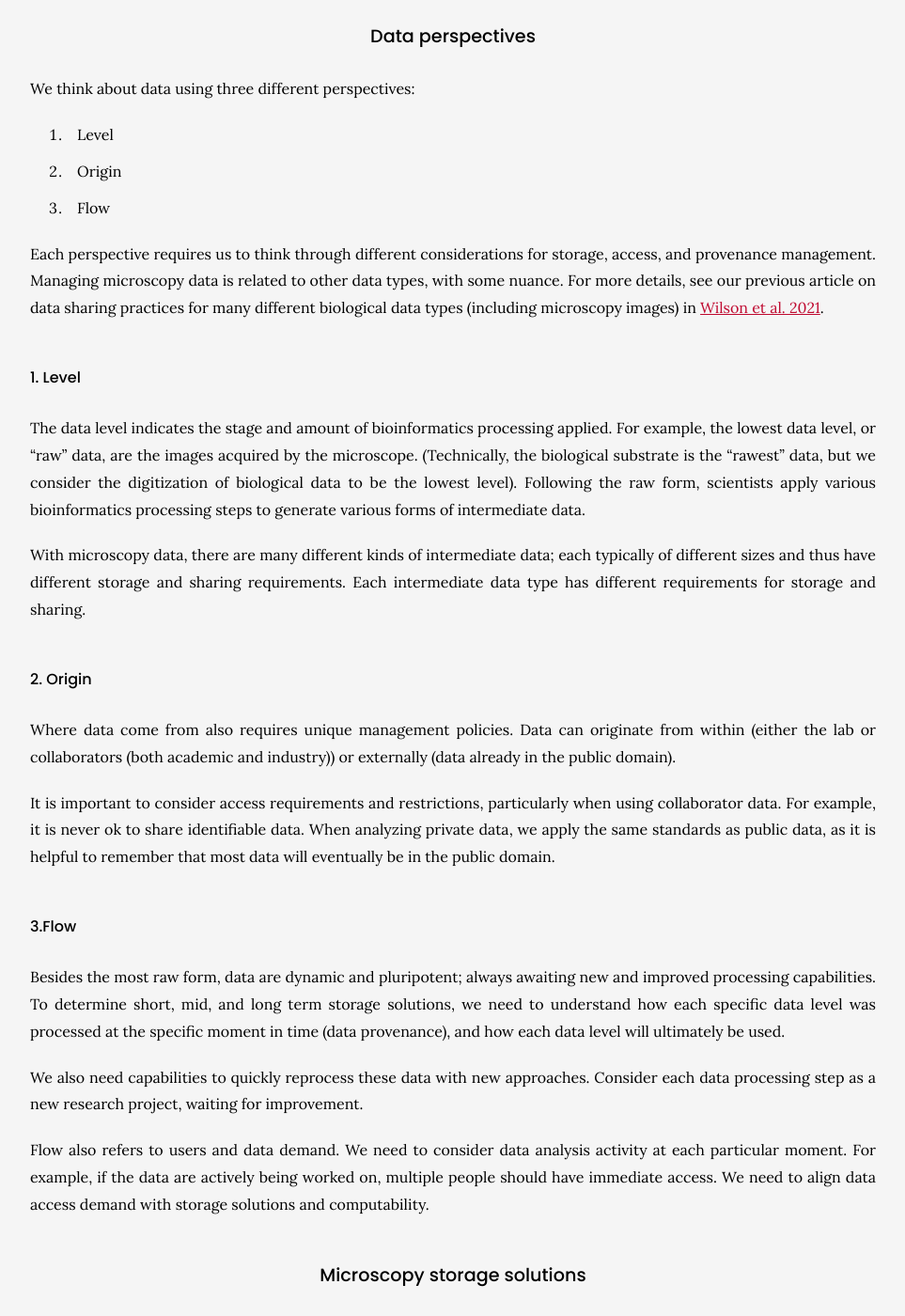
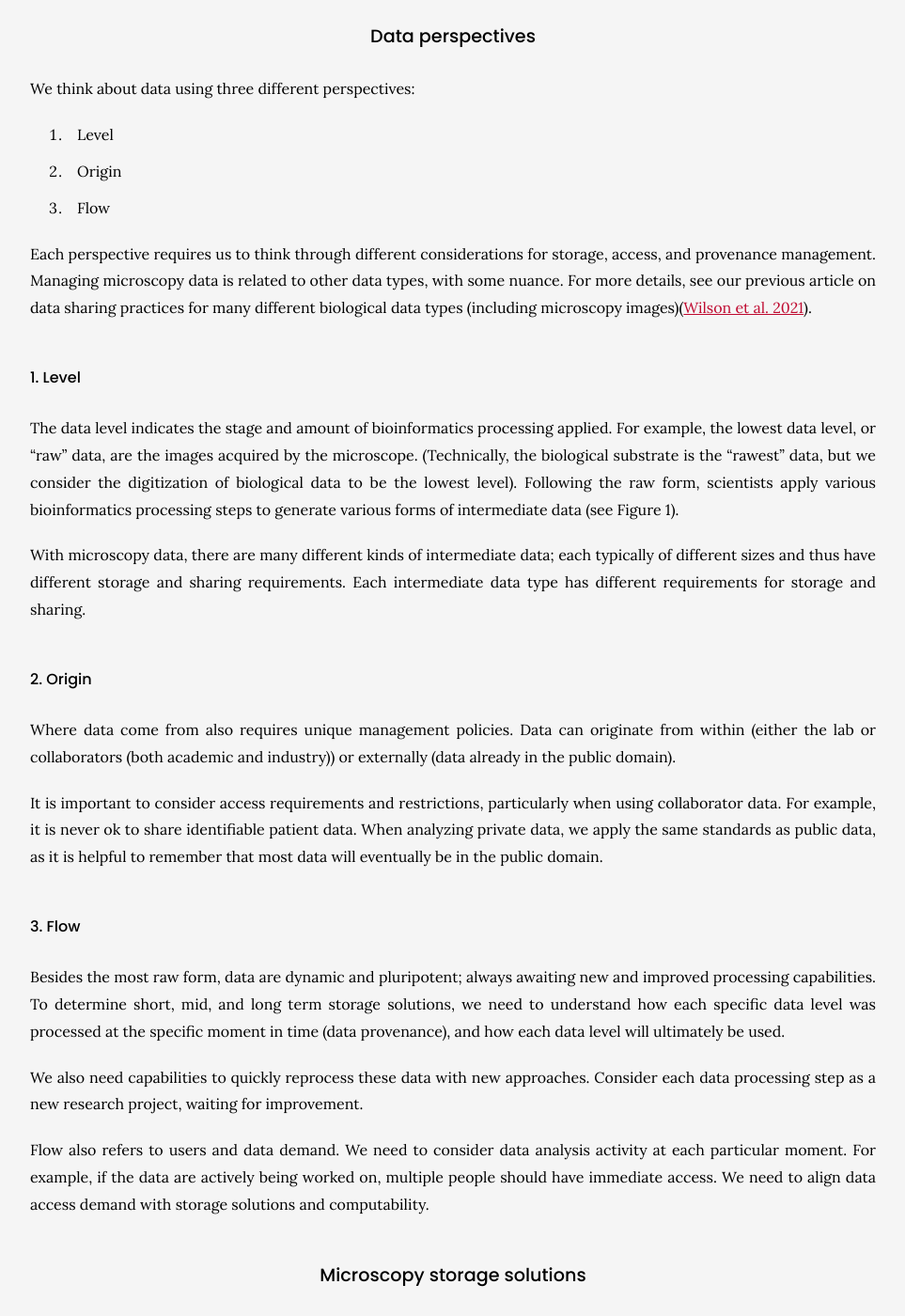
Before and after one commit to WayScience/waysciencelab.com, a Jekyll site: the page built from _posts/2022-06-01-datastrategy.md, in a window 1280 px wide and 1400 px high, scrolled down 612 px. Shown: the whole window at 94% size, without its empty margins (158-1121 px from the left). Built offline with Jekyll 4.4.1, drawn with Linux system fonts in a browser that asks for light colours; nearby versions of some CDN libraries.

Commit message:
edits and figure update

```diff
--- a/_posts/2022-06-01-datastrategy.md
+++ b/_posts/2022-06-01-datastrategy.md
@@ -21,14 +21,14 @@ We think about data using three different perspectives:
 
 Each perspective requires us to think through different considerations for storage, access, and provenance management.
 Managing microscopy data is related to other data types, with some nuance.
-For more details, see our previous article on data sharing practices for many different biological data types (including microscopy images) in [Wilson et al. 2021](https://doi.org/10.1002/1873-3468.14067).
+For more details, see our previous article on data sharing practices for many different biological data types (including microscopy images)([Wilson et al. 2021](https://doi.org/10.1002/1873-3468.14067)).
 
 #### 1. Level
 
 The data level indicates the stage and amount of bioinformatics processing applied.
 For example, the lowest data level, or “raw” data, are the images acquired by the microscope.
 (Technically, the biological substrate is the “rawest” data, but we consider the digitization of biological data to be the lowest level).
-Following the raw form, scientists apply various bioinformatics processing steps to generate various forms of intermediate data.
+Following the raw form, scientists apply various bioinformatics processing steps to generate various forms of intermediate data (see Figure 1).
 
 With microscopy data, there are many different kinds of intermediate data; each typically of different sizes and thus have different storage and sharing requirements.
 Each intermediate data type has different requirements for storage and sharing.
@@ -39,10 +39,10 @@ Where data come from also requires unique management policies.
 Data can originate from within (either the lab or collaborators (both academic and industry)) or externally (data already in the public domain).
 
 It is important to consider access requirements and restrictions, particularly when using collaborator data.
-For example, it is never ok to share identifiable data.
+For example, it is never ok to share identifiable patient data.
 When analyzing private data, we apply the same standards as public data, as it is helpful to remember that most data will eventually be in the public domain.
 
-#### 3.Flow
+#### 3. Flow
 
 Besides the most raw form, data are dynamic and pluripotent; always awaiting new and improved processing capabilities.
 To determine short, mid, and long term storage solutions, we need to understand how each specific data level was processed at the specific moment in time (data provenance), and how each data level will ultimately be used.
```
Also changed, not shown: images/blog/data_strategy/data_pipeline.png.
